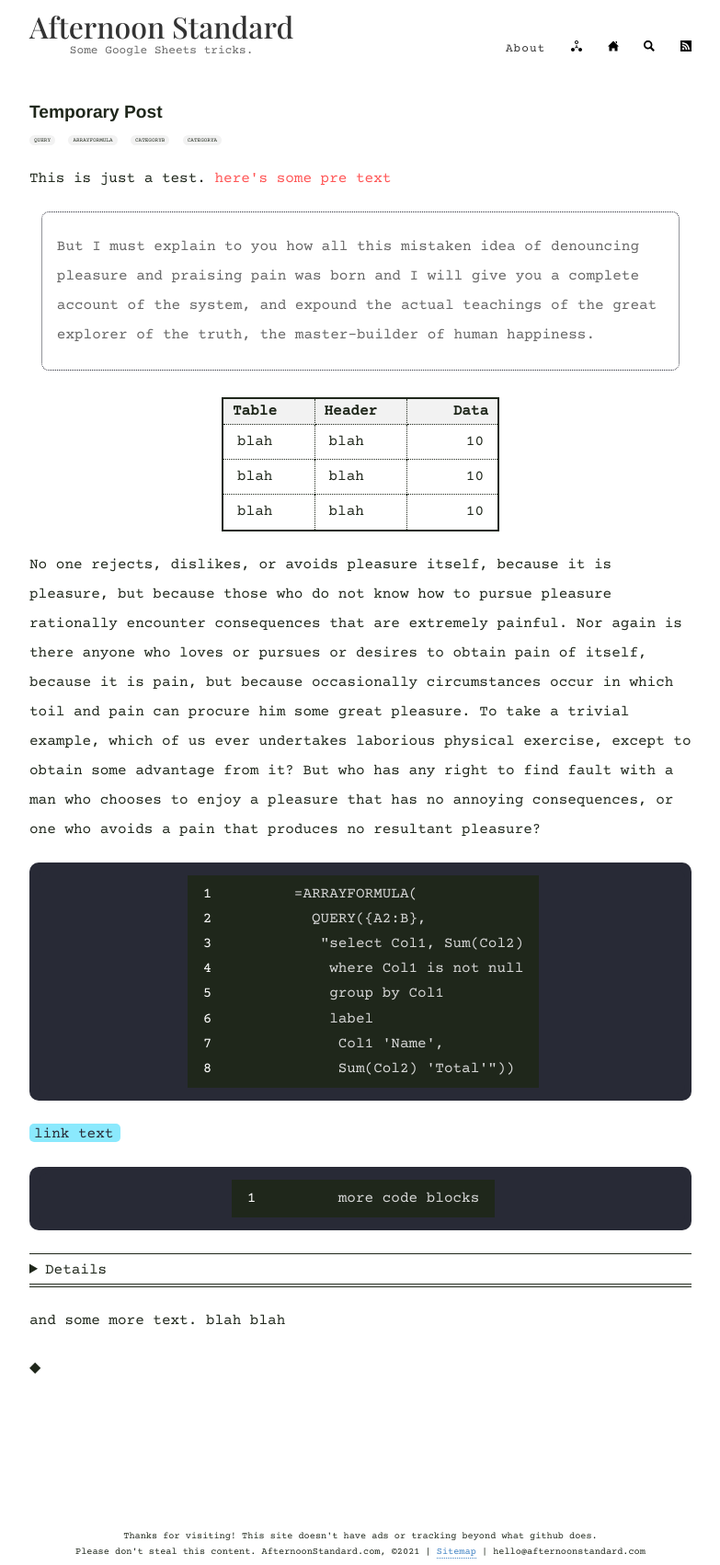
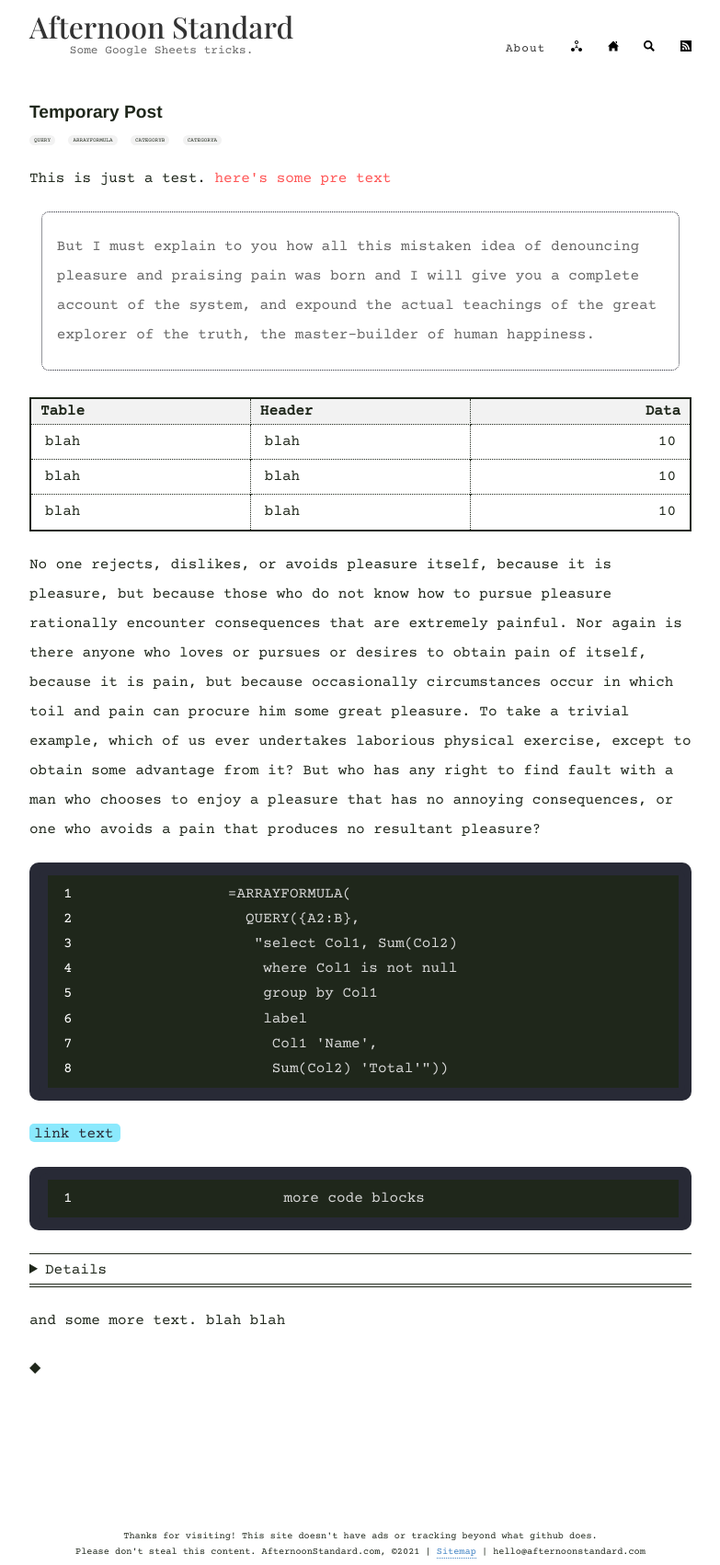
Before and after one commit to boringparty/hello-party.github.io, a Jekyll site: the page built from _posts/2021-02-04-hello.md, in a window 1280 px wide. Shown: the whole page at 92% size, without its empty margins (248-1031 px from the left). Built offline with Jekyll 4.4.1, drawn with Linux system fonts in a browser that asks for light colours.

Commit message:
Update style.scss

```diff
--- a/assets/style.scss
+++ b/assets/style.scss
@@ -161,7 +161,7 @@
     padding: 4px 0px 10px 0px;
 }
 
-table {border:2px solid $border;margin: 0 auto;width:100px;}
+table {border:2px solid $border;margin: 0 auto;min-width:100%}
 tr {border-top:1px dotted $border;}
 tr + tr {border-top:1px dotted $border;}
 td {border-left:1px dotted $border;padding: 5px 15px;min-width:100px}
```
